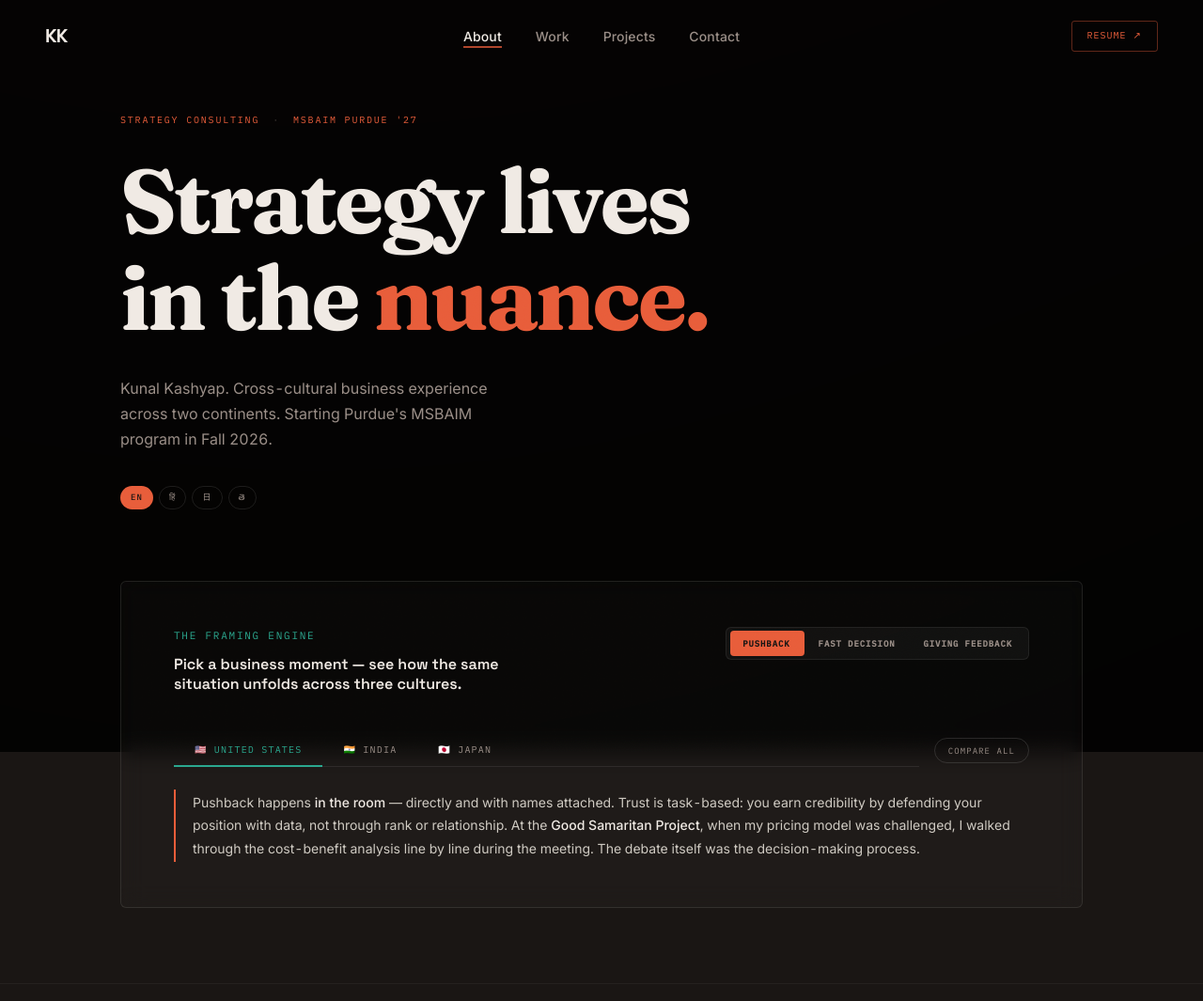
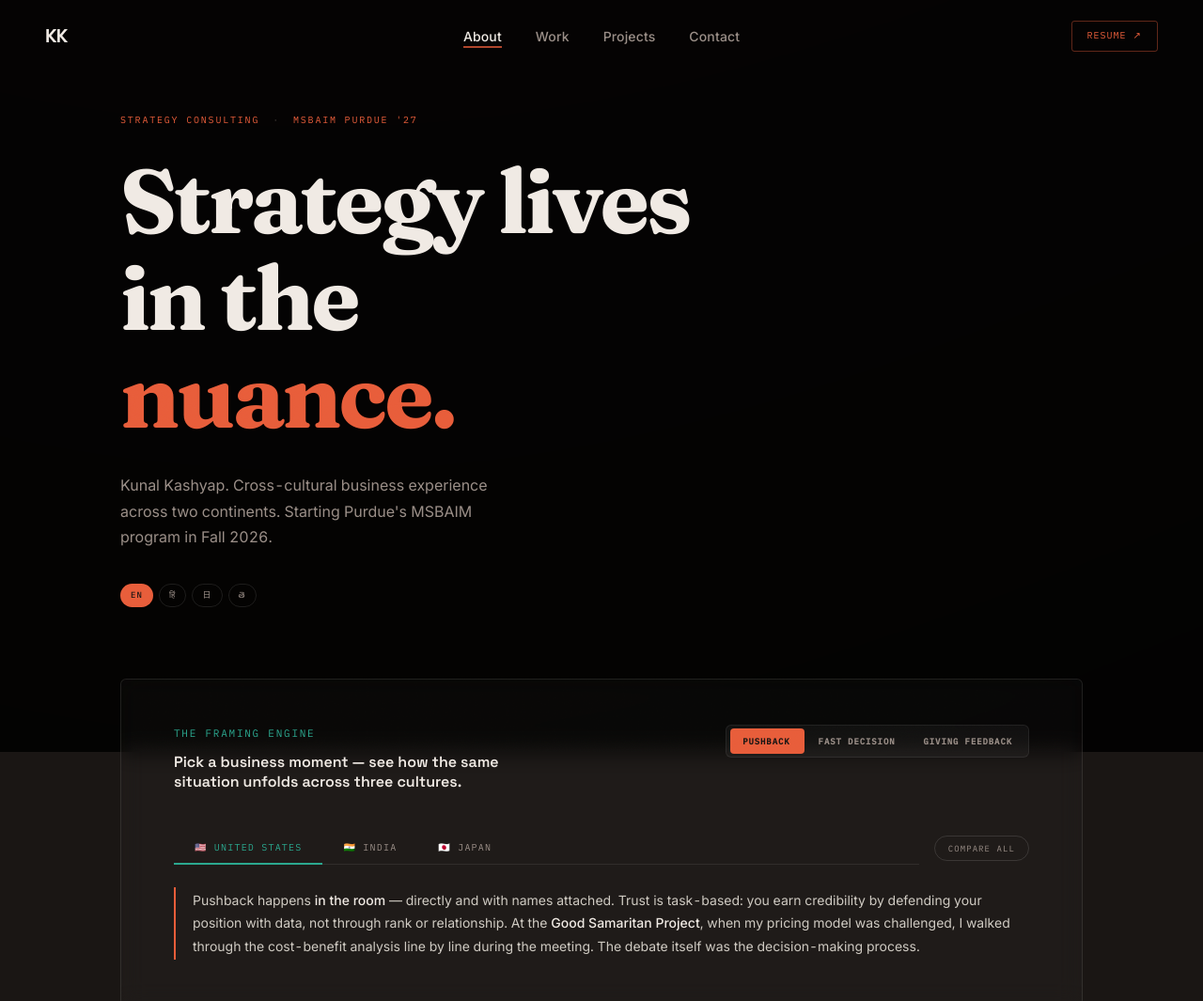
Before and after one commit to kunallkas/Personal-Website, a website built with Vite: page index.html in a window 1280 px wide. Shown: the top 1065 px of the page at 94% size. Built offline with nearby package versions, Linux system fonts and the light colour scheme; animation ran at ten frames a second.

Commit message:
Split headline into 3 line-masks so accent word is always its own line

```diff
--- a/index.html
+++ b/index.html
@@ -69,7 +69,8 @@
 
     <h1 class="hero-headline" id="hero-headline">
       <span class="line-mask"><span class="line-inner">Strategy lives</span></span>
-      <span class="line-mask"><span class="line-inner">in the <span class="accent" data-lang="en">nuance.</span></span></span>
+      <span class="line-mask"><span class="line-inner">in the</span></span>
+      <span class="line-mask"><span class="line-inner"><span class="accent" data-lang="en">nuance.</span></span></span>
     </h1>
 
     <p class="hero-sub">
--- a/src/css/sections.css
+++ b/src/css/sections.css
@@ -112,6 +112,7 @@
 
 .hero-headline .line-mask:nth-child(1) .line-inner { animation-delay: 0.12s; }
 .hero-headline .line-mask:nth-child(2) .line-inner { animation-delay: 0.22s; }
+.hero-headline .line-mask:nth-child(3) .line-inner { animation-delay: 0.32s; }
 
 .hero-headline .accent {
   color: var(--accent-warm);
@@ -1357,7 +1358,6 @@ footer a:hover { opacity: 1; color: var(--accent-warm); }
 @media (max-width: 640px) {
   #hero { padding: 100px 28px 60px; }
   .hero-headline { font-size: 44px; max-width: none; }
-  .hero-headline .accent { display: block; }
   #framing-engine { padding: 32px 20px; }
   #hero { min-height: auto; justify-content: flex-start; }
   .framing-top { flex-direction: column; gap: 16px; }
```
